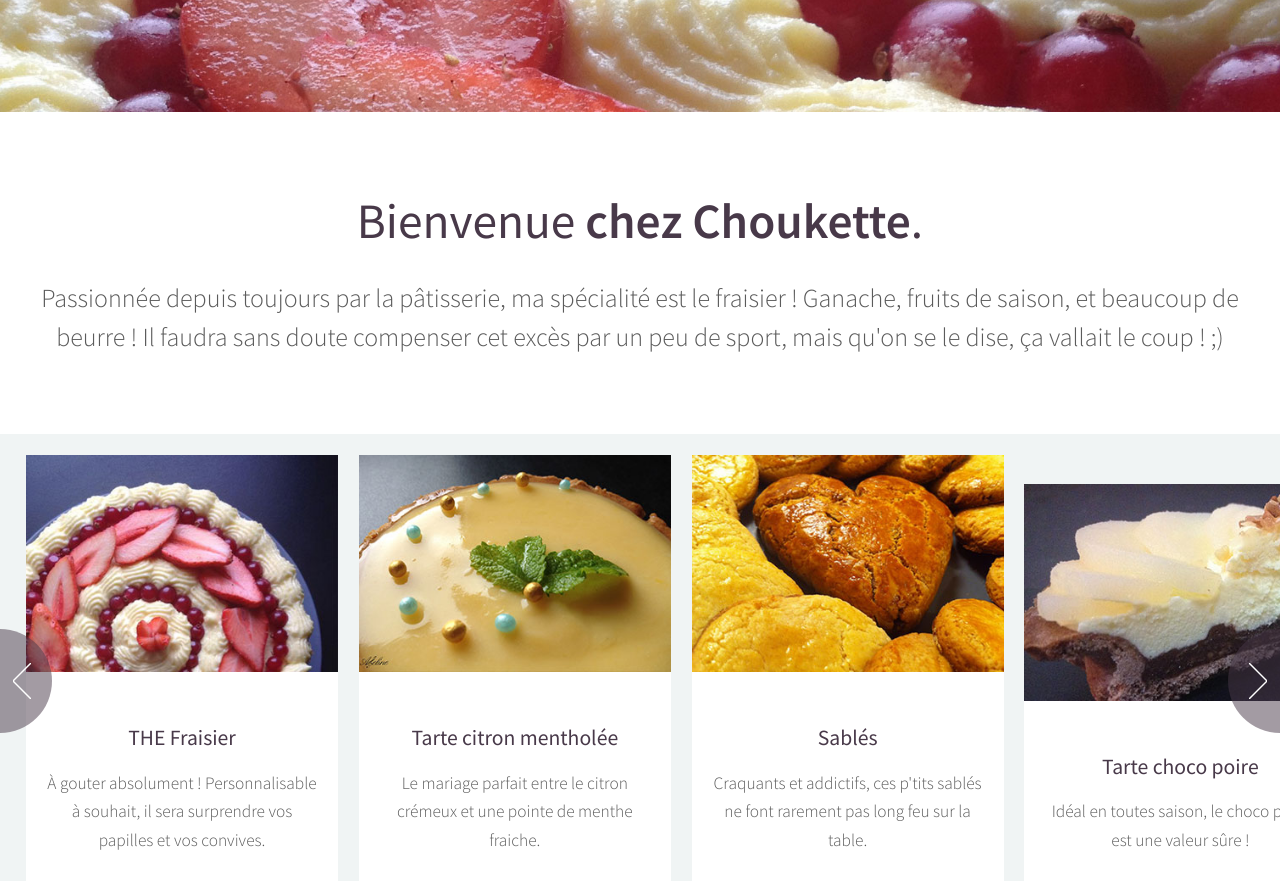
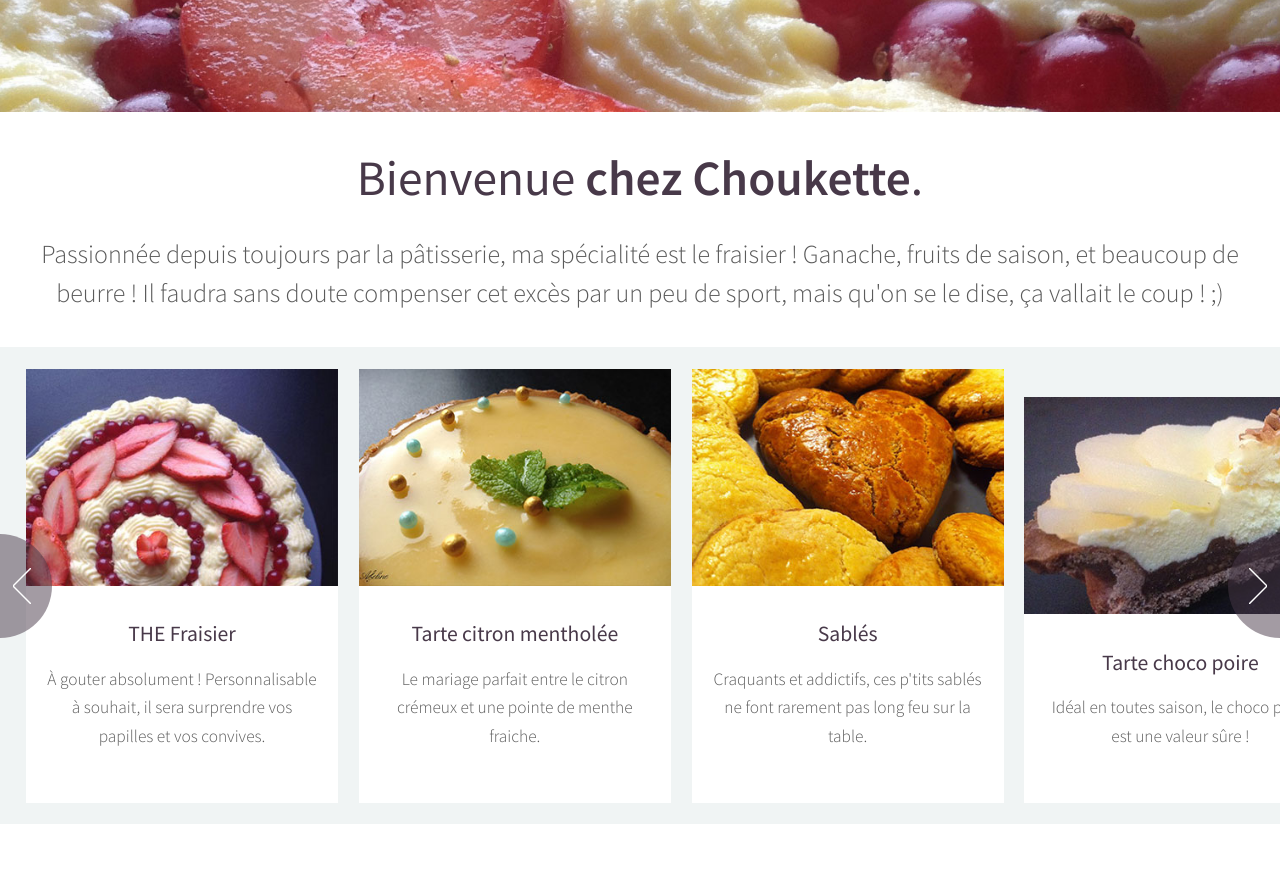
Before and after one commit to choukette/choukette.github.io, a plain HTML site: page index.html in a window 1280 px wide. Shown: the part 690-1571 px from the top of the page. Drawn offline with Linux system fonts and the light colour scheme; grey boxes are pictures that could not be loaded.

Commit message:
Moins de marge !!!

```diff
--- a/css/style-wide.css
+++ b/css/style-wide.css
@@ -20,7 +20,7 @@
 
 	.carousel
 	{
-		padding: 1.5em 0 1.5em 0;
+		padding: 0 0 1.5em 0;
 	}
 
 		.carousel .reel
--- a/css/style.css
+++ b/css/style.css
@@ -286,7 +286,7 @@
 			{
 				display: block;
 				width: 100%;
-				margin: 0 0 4em 0;
+				margin: 0 0 2em 0;
 			}
 
 			.image.left
@@ -1332,7 +1332,7 @@
 	{
 		background: #fff;
 		text-align: center;
-		padding: 4.5em 0 4.5em 0;
+		padding: 2em 0 2em 0;
 	}
 
 /*********************************************************************************/
@@ -1462,7 +1462,7 @@
 	{
 		position: relative;
 		overflow: hidden;
-		padding: 2em 0 2em 0;
+		padding: 0 0 2em 0;
 	}
 
 		.carousel .forward,
@@ -1586,7 +1586,6 @@
 				top: 0;
 				width: auto;
 				margin-right: -2em;
-				margin-bottom: 3em;
 			}
 
 			.carousel article p
```
